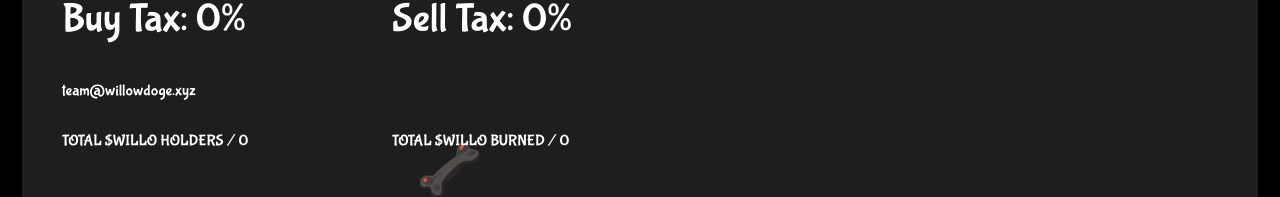
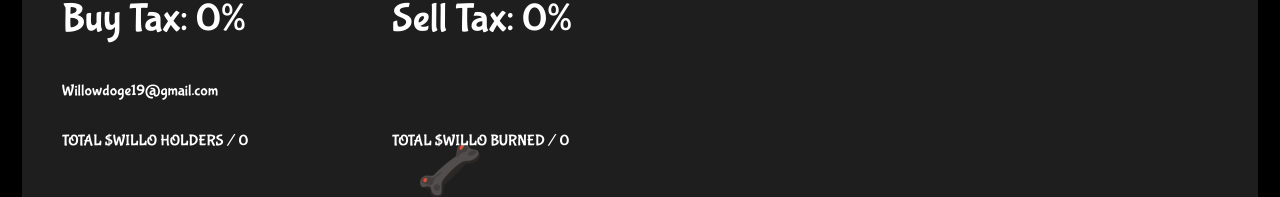
Before and after one commit to GuruDev0807/Willow_Frontend, a React (Create React App) app: page / in a window 1280 px wide. Shown: the part 477-674 px from the top of the page. Built offline with nearby package versions, Linux system fonts and the light colour scheme; some icons are missing.

Commit message:
changed email text

```diff
--- a/src/pages/home/home.js
+++ b/src/pages/home/home.js
@@ -58,7 +58,7 @@ const Home = () => {
                 window.open("mailto:Willowdoge19@gmail.com");
               }}
             >
-              team@willowdoge.xyz
+              Willowdoge19@gmail.com
             </TextEmail>
             <TextHolders>TOTAL $WILLO HOLDERS / 0</TextHolders>
           </SectionBuy>
```
